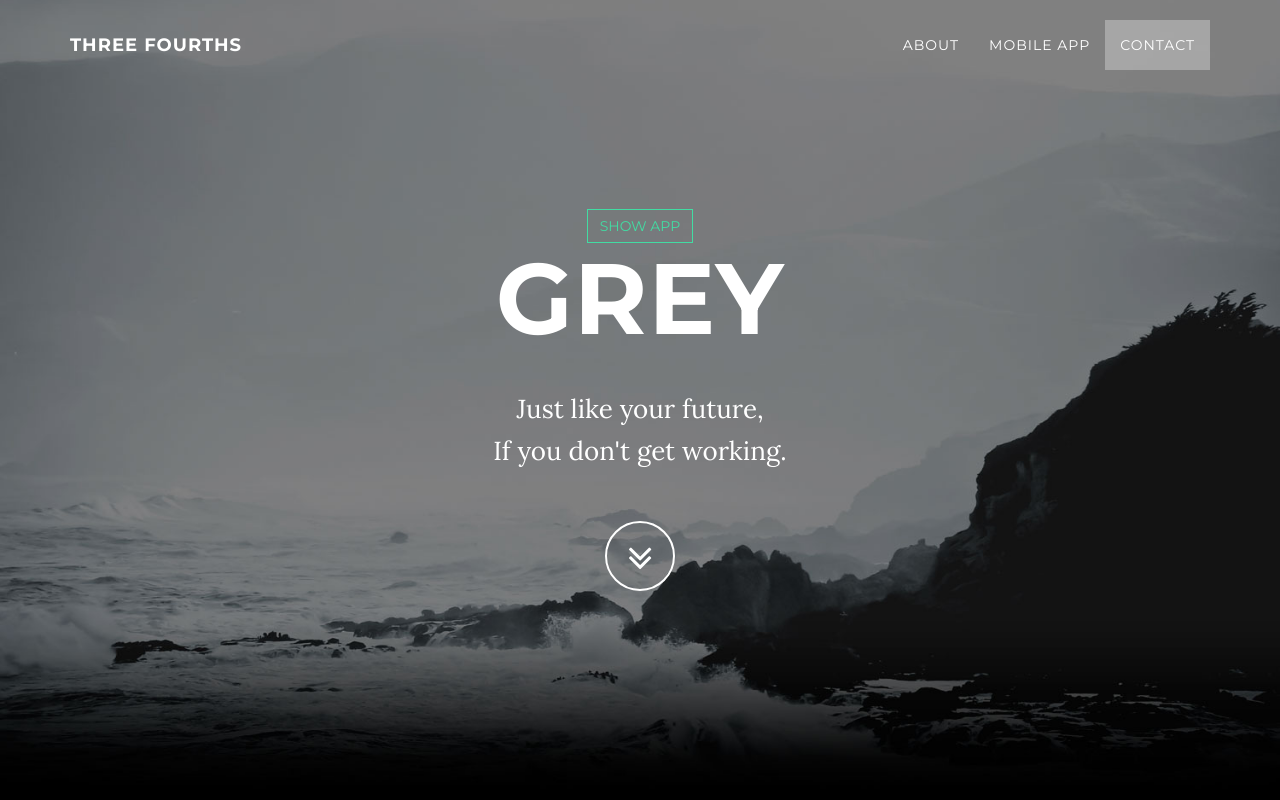
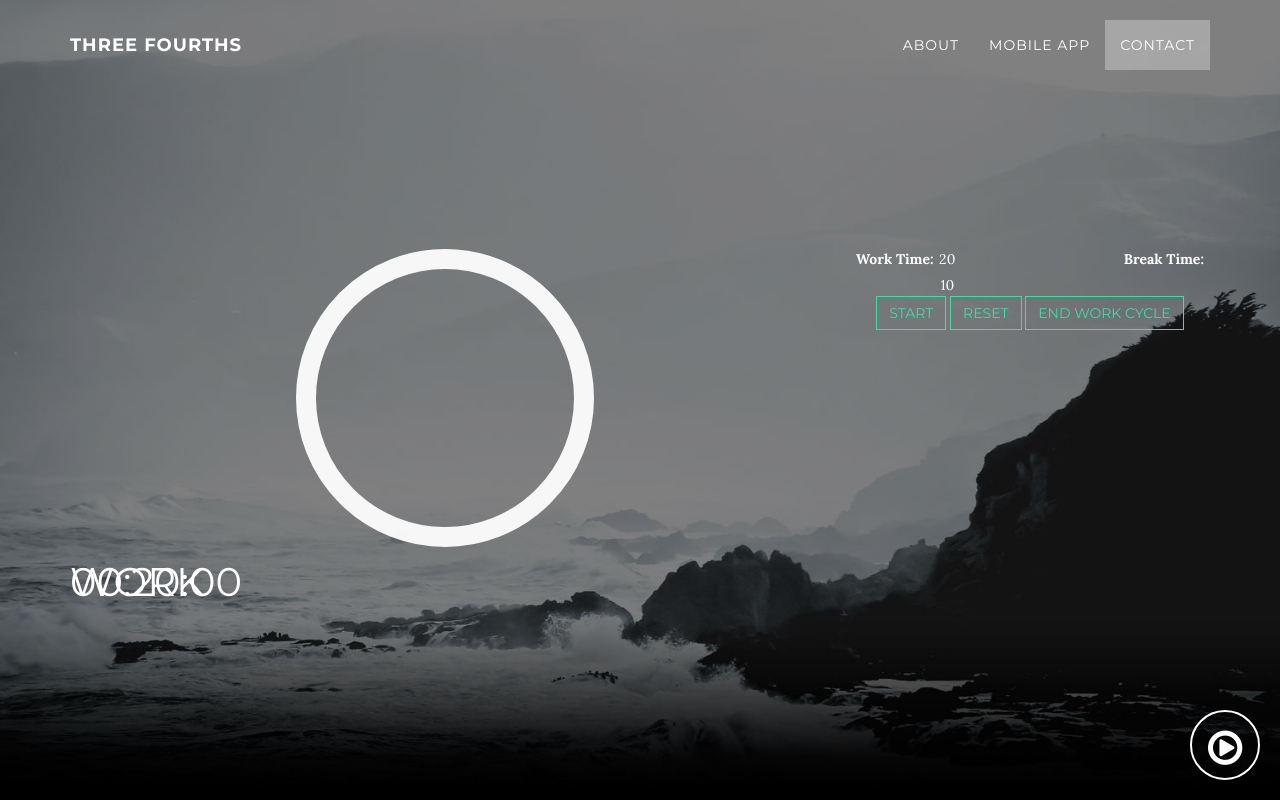
Before and after one commit to jchatkinson/threeforths, a plain HTML site: page index.html in a window 1280 px wide. Shown: the top 800 px of the page. Drawn offline with Linux system fonts and the light colour scheme.

Commit message:
timer app implemented, but visually broken

```diff
--- a/css/grayscale.css
+++ b/css/grayscale.css
@@ -7,7 +7,7 @@
 body {
     width: 100%;
     height: 100%;
-    font-family: Lora,"Helvetica Neue",Helvetica,Arial,sans-serif;
+    font-family: Lora, "Helvetica Neue", Helvetica, Arial, sans-serif;
     color: #fff;
     background-color: #000;
 }
@@ -25,7 +25,7 @@ h5,
 h6 {
     margin: 0 0 35px;
     text-transform: uppercase;
-    font-family: Montserrat,"Helvetica Neue",Helvetica,Arial,sans-serif;
+    font-family: Montserrat, "Helvetica Neue", Helvetica, Arial, sans-serif;
     font-weight: 700;
     letter-spacing: 1px;
 }
@@ -63,9 +63,9 @@ a:focus {
 
 .navbar-custom {
     margin-bottom: 0;
-    border-bottom: 1px solid rgba(255,255,255,.3);
+    border-bottom: 1px solid rgba(255, 255, 255, .3);
     text-transform: uppercase;
-    font-family: Montserrat,"Helvetica Neue",Helvetica,Arial,sans-serif;
+    font-family: Montserrat, "Helvetica Neue", Helvetica, Arial, sans-serif;
     background-color: #000;
 }
 
@@ -100,7 +100,7 @@ a:focus {
 
 .navbar-custom .nav li a:hover {
     outline: 0;
-    color: rgba(255,255,255,.8);
+    color: rgba(255, 255, 255, .8);
     background-color: transparent;
 }
 
@@ -115,7 +115,7 @@ a:focus {
 }
 
 .navbar-custom .nav li.active a {
-    background-color: rgba(255,255,255,.3);
+    background-color: rgba(255, 255, 255, .3);
 }
 
 .navbar-custom .nav li.active a:hover {
@@ -128,14 +128,13 @@ a:focus {
         border-bottom: 0;
         letter-spacing: 1px;
         background: 0 0;
-        -webkit-transition: background .5s ease-in-out,padding .5s ease-in-out;
-        -moz-transition: background .5s ease-in-out,padding .5s ease-in-out;
-        transition: background .5s ease-in-out,padding .5s ease-in-out;
+        -webkit-transition: background .5s ease-in-out, padding .5s ease-in-out;
+        -moz-transition: background .5s ease-in-out, padding .5s ease-in-out;
+        transition: background .5s ease-in-out, padding .5s ease-in-out;
     }
-
     .navbar-custom.top-nav-collapse {
         padding: 0;
-        border-bottom: 1px solid rgba(255,255,255,.3);
+        border-bottom: 1px solid rgba(255, 255, 255, .3);
         background: #000;
     }
 }
@@ -173,11 +172,9 @@ a:focus {
         height: 100%;
         padding: 0;
     }
-
     .intro .intro-body .brand-heading {
         font-size: 100px;
     }
-
     .intro .intro-body .intro-text {
         font-size: 26px;
     }
@@ -202,7 +199,7 @@ a:focus {
 .btn-circle:focus {
     outline: 0;
     color: #fff;
-    background: rgba(255,255,255,.1);
+    background: rgba(255, 255, 255, .1);
 }
 
 .btn-circle i.animated {
@@ -228,12 +225,10 @@ a:focus {
         -webkit-transform: scale(1);
         transform: scale(1);
     }
-
     50% {
         -webkit-transform: scale(1.2);
         transform: scale(1.2);
     }
-
     100% {
         -webkit-transform: scale(1);
         transform: scale(1);
@@ -245,12 +240,10 @@ a:focus {
         -moz-transform: scale(1);
         transform: scale(1);
     }
-
     50% {
         -moz-transform: scale(1.2);
         transform: scale(1.2);
     }
-
     100% {
         -moz-transform: scale(1);
         transform: scale(1);
@@ -283,11 +276,9 @@ a:focus {
     .content-section {
         padding-top: 250px;
     }
-
     .download-section {
         padding: 100px 0;
     }
-
     #map {
         height: 400px;
         margin-top: 250px;
@@ -297,7 +288,7 @@ a:focus {
 .btn {
     border-radius: 0;
     text-transform: uppercase;
-    font-family: Montserrat,"Helvetica Neue",Helvetica,Arial,sans-serif;
+    font-family: Montserrat, "Helvetica Neue", Helvetica, Arial, sans-serif;
     font-weight: 400;
     -webkit-transition: all .3s ease-in-out;
     -moz-transition: all .3s ease-in-out;
@@ -334,7 +325,6 @@ ul.banner-social-buttons {
         margin-bottom: 20px;
         padding: 0;
     }
-
     ul.banner-social-buttons li:last-child {
         margin-bottom: 0;
     }
@@ -351,13 +341,13 @@ footer p {
 ::-moz-selection {
     text-shadow: none;
     background: #fcfcfc;
-    background: rgba(255,255,255,.2);
+    background: rgba(255, 255, 255, .2);
 }
 
 ::selection {
     text-shadow: none;
     background: #fcfcfc;
-    background: rgba(255,255,255,.2);
+    background: rgba(255, 255, 255, .2);
 }
 
 img::selection {
@@ -369,5 +359,38 @@ img::-moz-selection {
 }
 
 body {
-    webkit-tap-highlight-color: rgba(255,255,255,.2);
+    webkit-tap-highlight-color: rgba(255, 255, 255, .2);
 }
+
+#showapp {
+    position: fixed;
+    bottom: 20px;
+    right: 20px;
+}
+
+.timer-input {
+    background-color: transparent;
+    border: 0px;
+    outline: none;
+    -webkit-box-shadow: none;
+    -moz-box-shadow: none;
+    box-shadow: none;
+    /*width: 5px;*/
+
+    color: white;
+    cursor: default;
+}
+
+.timer-text {
+    margin-bottom: 0;
+    text-transform: uppercase;
+    font-family: Montserrat, "Helvetica Neue", Helvetica, Arial, sans-serif;
+    font-size: 40px;
+    position: absolute;
+}
+
+#timer-view {
+    position: relative;
+    width 300px;
+    height 300px;
+}
--- a/index.html
+++ b/index.html
@@ -71,7 +71,11 @@
     <!-- Intro Header -->
     <header class="intro">
         <div class="intro-body" ng-app="timerApp" ng-controller="timerCtrl">
-            <button class="btn btn-default" ng-click="switchtoapp()">Show App</button>
+
+            <!-- app button -->
+            <button id="showapp" class="btn-circle" ng-click="switchtoapp()"><i class="fa fa-play-circle-o"></i>
+            </button>
+
             <div class="container">
                 <!-- Text -->
                 <div class="row" ng-hide="showapp">
@@ -87,19 +91,21 @@
                 <!-- App -->
                 <div class="row" ng-show="showapp">
                     <div id="timer-view" class="col-xs-12 col-md-8">
-                        <div id="timer-remaining">
+                        <progress-arc size="300" stroke="rgba(255, 255, 255, 0.94)" stroke-width="20" complete="ts.graphprogress" counter-clockwise=true></progress-arc>
+                        <div id="timer-remaining" class="timer-text">
                             {{ts.remainingtime|formatTimer}}
                         </div>
-                        <div id="timer-cycle">
+                        <div id="timer-cycle" class="timer-text">
                             {{ts.cycle | uppercase}}
                         </div>
-                        <progress-arc size="300" stroke="rgba(255, 255, 255, 0.94)" stroke-width="20" complete="ts.graphprogress" counter-clockwise=true></progress-arc>
+
+
                     </div>
                     <div id="timer-controls" class="col-xs-6 col-md-4">
                         <label>Work Time:</label>
-                        <input type="number" ng-model="ts.worktime" min="0" ng-change="ts.changeInput()">
-                        <label>Break Time</label>
-                        <input type="number" ng-model="ts.breaktime" min="0" ng-change="ts.changeInput()">
+                        <input type="number" class="timer-input" ng-model="ts.worktime" min="0" ng-change="ts.changeInput()">
+                        <label>Break Time:</label>
+                        <input type="number" class="timer-input" ng-model="ts.breaktime" min="0" ng-change="ts.changeInput()">
                         <br>
                         <button ng-click="ts.pauseResumeToggle()" class="btn btn-default">{{ts.buttonText}}</button>
                         <button ng-click="ts.resetTimer()" class="btn btn-default">Reset</button>
--- a/js/timer.js
+++ b/js/timer.js
@@ -79,7 +79,7 @@ app.service('timerService', function ($timeout) {
 app.controller('timerCtrl', function ($scope, timerService) {
     //import the timer service
     $scope.ts = timerService;
-    $scope.showapp = false;
+    $scope.showapp = true;
     $scope.switchtoapp = function () {
         $scope.showapp = !$scope.showapp;
     }
```
